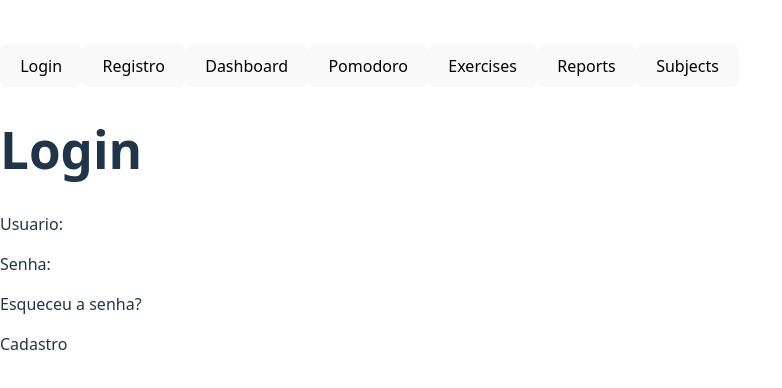
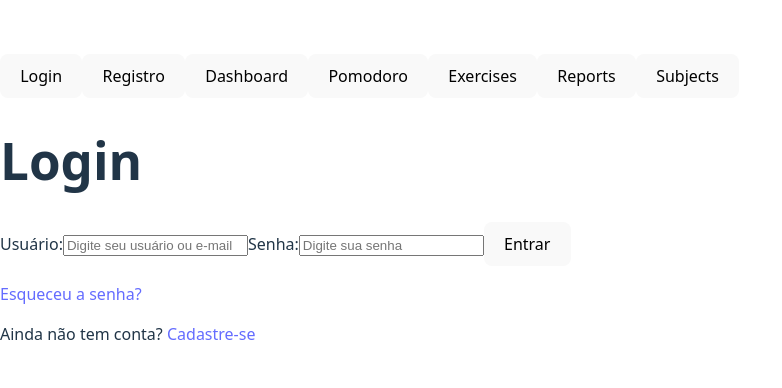
Before and after one commit to Jamersom-silva/timefocus, a React (Vite) app in the folder frontend/: page /login in a window 1280 px wide. Shown: the part 192-580 px from the top of the page, without its empty margins (0-782 px from the left). Built offline with nearby package versions, Linux system fonts and the light colour scheme.

Commit message:
adicionando elementos a page login

```diff
--- a/frontend/src/pages/Login/Login.tsx
+++ b/frontend/src/pages/Login/Login.tsx
@@ -1,17 +1,68 @@
+import { useState } from "react";
 import Header from "../../components/Header/Header";
 
 export default function LoginPage() {
+  const [formData, setFormData] = useState({
+    usuario: "",
+    senha: "",
+  });
+
+  const handleChange = (e: React.ChangeEvent<HTMLInputElement>) => {
+    const { name, value } = e.target;
+    setFormData((prev) => ({
+      ...prev,
+      [name]: value,
+    }));
+  };
+
+  const handleSubmit = (e: React.FormEvent) => {
+    e.preventDefault();
+    console.log("Login:", formData);
+    alert("Login enviado!");
+  };
+
   return (
     <div className="home-page">
       <Header />
 
-    <div className="login-page">
-       <h1>Login</h1>
-       <p>Usuario:</p>
-       <p>Senha:</p>
-       <p>Esqueceu a senha?</p>
-       <p>Cadastro</p>
-    </div>
+      <div className="login-page">
+        <h1>Login</h1>
+
+        <form onSubmit={handleSubmit}>
+          <label>
+            Usuário:
+            <input
+              type="text"
+              name="usuario"
+              value={formData.usuario}
+              onChange={handleChange}
+              placeholder="Digite seu usuário ou e-mail"
+              required
+            />
+          </label>
+
+          <label>
+            Senha:
+            <input
+              type="password"
+              name="senha"
+              value={formData.senha}
+              onChange={handleChange}
+              placeholder="Digite sua senha"
+              required
+            />
+          </label>
+
+          <button type="submit">Entrar</button>
+        </form>
+
+        <p>
+          <a href="#">Esqueceu a senha?</a>
+        </p>
+        <p>
+          Ainda não tem conta? <a href="/register">Cadastre-se</a>
+        </p>
+      </div>
     </div>
   );
 }
```
